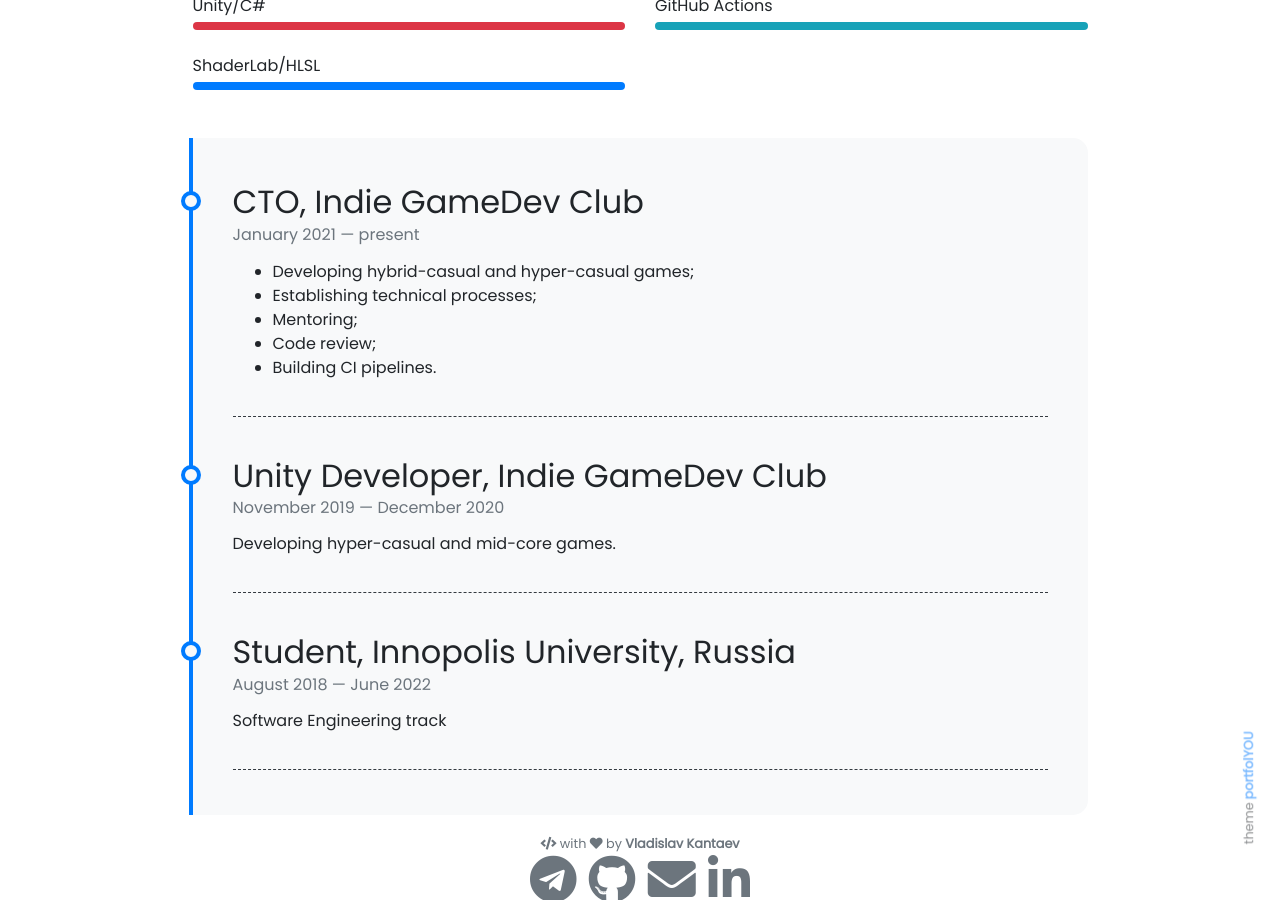
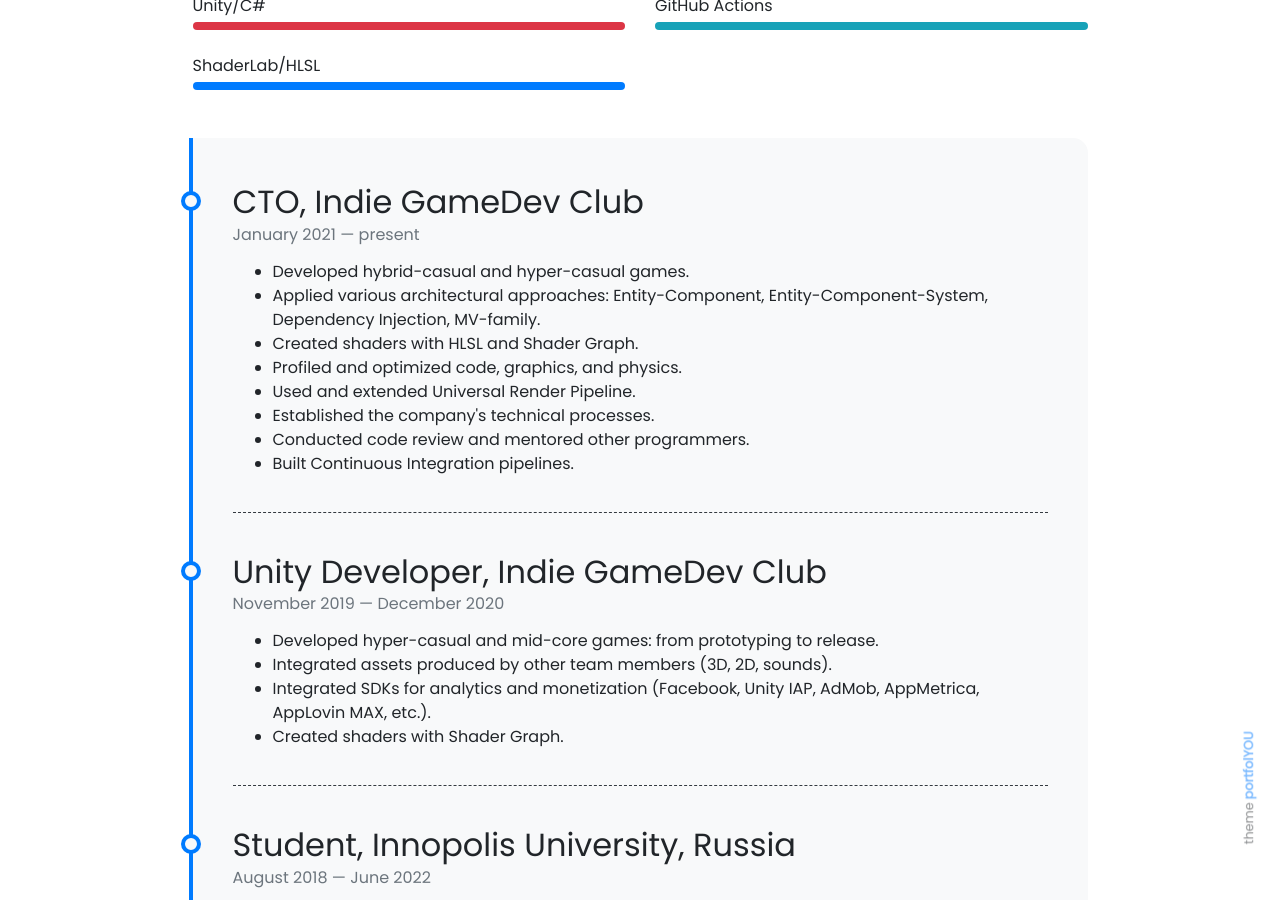
Before and after one commit to Delt06/page, a Jekyll site: the page built from pages/index.md, in a window 1280 px wide and 900 px high, scrolled down 740 px. Built offline with Jekyll 4.4.1, drawn with Linux system fonts in a browser that asks for light colours; nearby versions of some CDN libraries.

Commit message:
Update work experience (more details)

```diff
--- a/_data/timeline.yml
+++ b/_data/timeline.yml
@@ -3,18 +3,28 @@
   to: present
   description:  "
                 <ul>
-                  <li>Developing hybrid-casual and hyper-casual games;</li>
-                  <li>Establishing technical processes;</li>
-                  <li>Mentoring;</li>
-                  <li>Code review;</li>
-                  <li>Building CI pipelines.</li>
+                  <li>Developed hybrid-casual and hyper-casual games.</li>
+                  <li>Applied various architectural approaches: Entity-Component, Entity-Component-System, Dependency Injection, MV-family.</li>
+                  <li>Created shaders with HLSL and Shader Graph.</li>
+                  <li>Profiled and optimized code, graphics, and physics.</li>
+                  <li>Used and extended Universal Render Pipeline.</li>
+                  <li>Established the company's technical processes.</li>
+                  <li>Conducted code review and mentored other programmers.</li>
+                  <li>Built Continuous Integration pipelines.</li>
                 </ul>
                 "
 
 - title: Unity Developer, Indie GameDev Club
   from: November 2019
   to: December 2020
-  description: Developing hyper-casual and mid-core games.
+  description: "
+                <ul>
+                  <li>Developed hyper-casual and mid-core games: from prototyping to release.</li>
+                  <li>Integrated assets produced by other team members (3D, 2D, sounds).</li>
+                  <li>Integrated SDKs for analytics and monetization (Facebook, Unity IAP, AdMob, AppMetrica, AppLovin MAX, etc.).</li>
+                  <li>Created shaders with Shader Graph.</li>
+                </ul>
+                "
 
 
 - title: Student, Innopolis University, Russia
```
